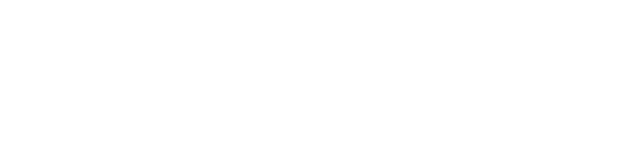
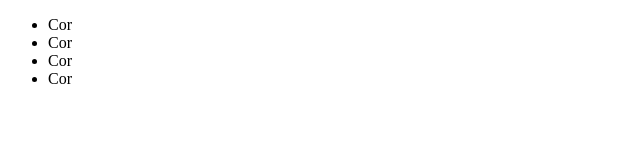
Before and after one commit to AndersonAPinto/Nova-pasta, a plain HTML site: page index.html in a window 1280 px wide. Shown: the whole page, without its empty margins (0-640 px from the left). Drawn offline with Linux system fonts and the light colour scheme.

Commit message:
adicionar a lista cores

```diff
--- a/index.html
+++ b/index.html
@@ -7,7 +7,14 @@
 </head>
 <body>
     <header></header>
-    <main></main>
+    <main>
+        <ul>
+            <li>Cor</li>
+            <li>Cor</li>
+            <li>Cor</li>
+            <li>Cor</li>
+        </ul>
+    </main>
     <footer></footer>
 </body>
 </html>
```
